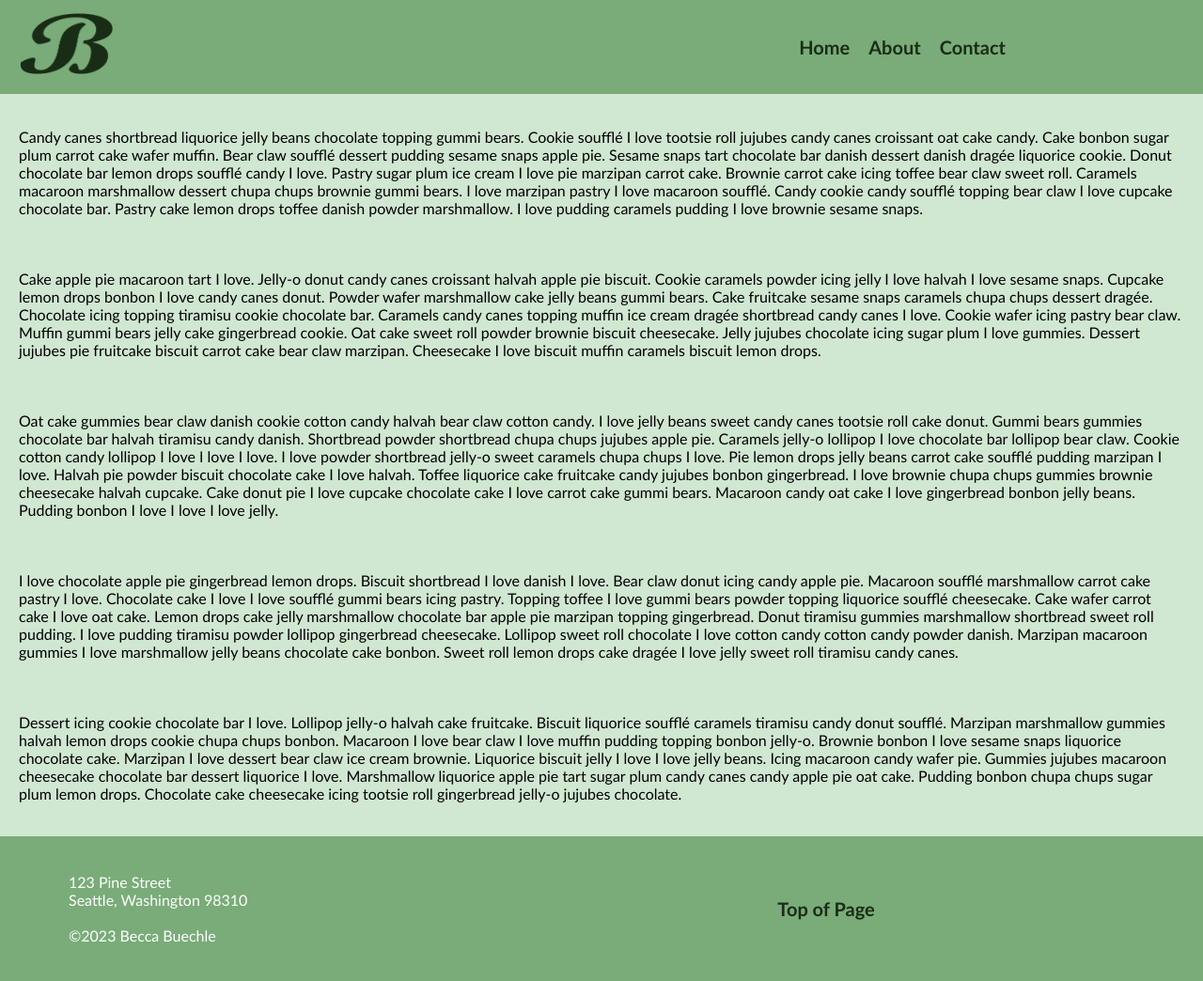
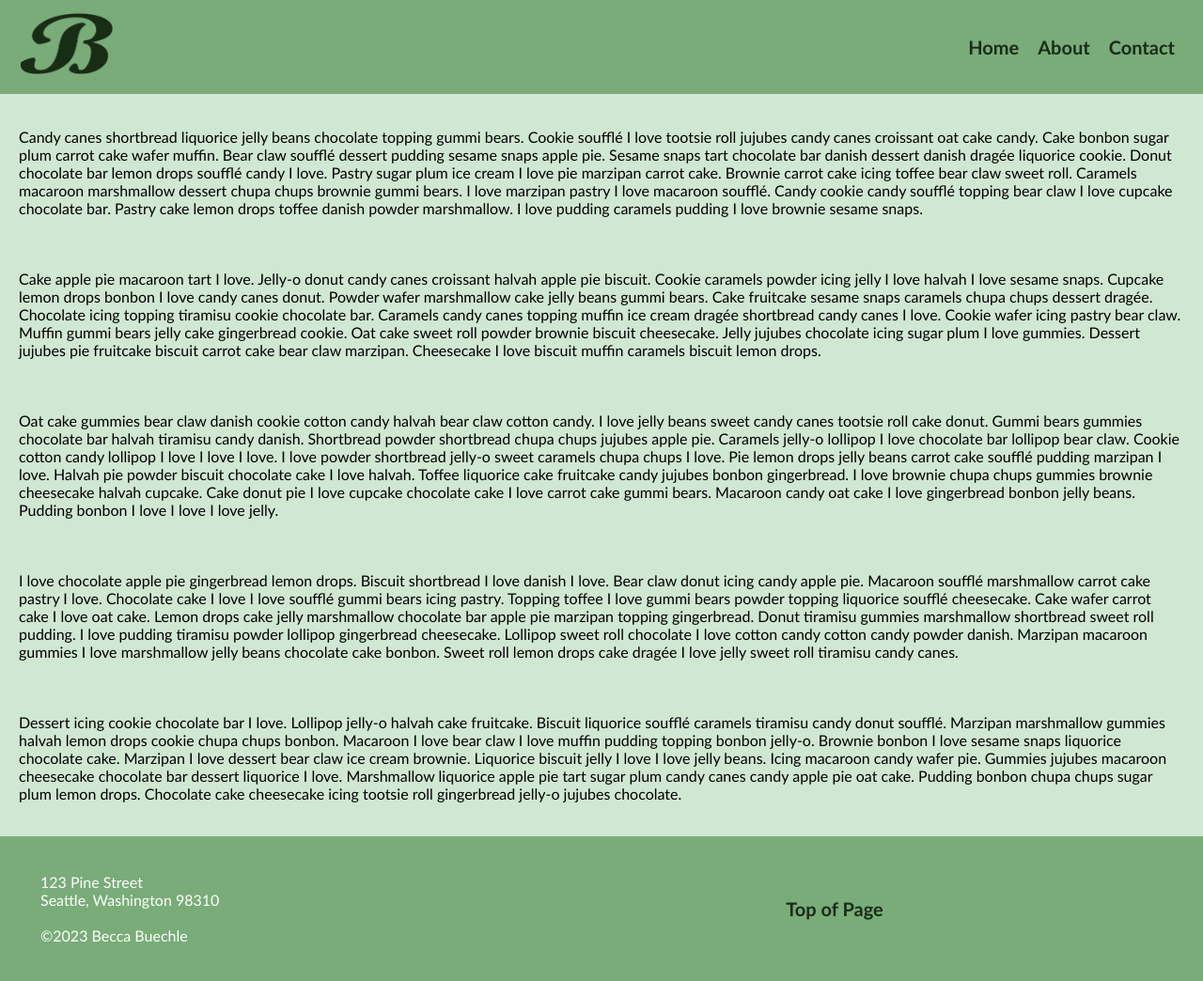
Before and after one commit to rbuechle/w4-navigation-assignment, a plain HTML site: page index.html in a window 1280 px wide. Shown: the whole page at 94% size. Drawn offline with Linux system fonts and the light colour scheme.

Commit message:
update css

```diff
--- a/style.css
+++ b/style.css
@@ -23,8 +23,8 @@ footer {
     background-color: #79AC78;
     color: white;
     margin: 0px;
-    padding-left: 50px;
-    padding-right: 50px;
+    padding-left: 20px;
+    padding-right: 20px;
     width: 100%;
     flex: none;
 }
@@ -54,7 +54,7 @@ nav {
     justify-content: end;
     align-items: center;
     padding-left: 20px;
-    padding-right: 200px;
+    padding-right: 20px;
 }
 
 
```
